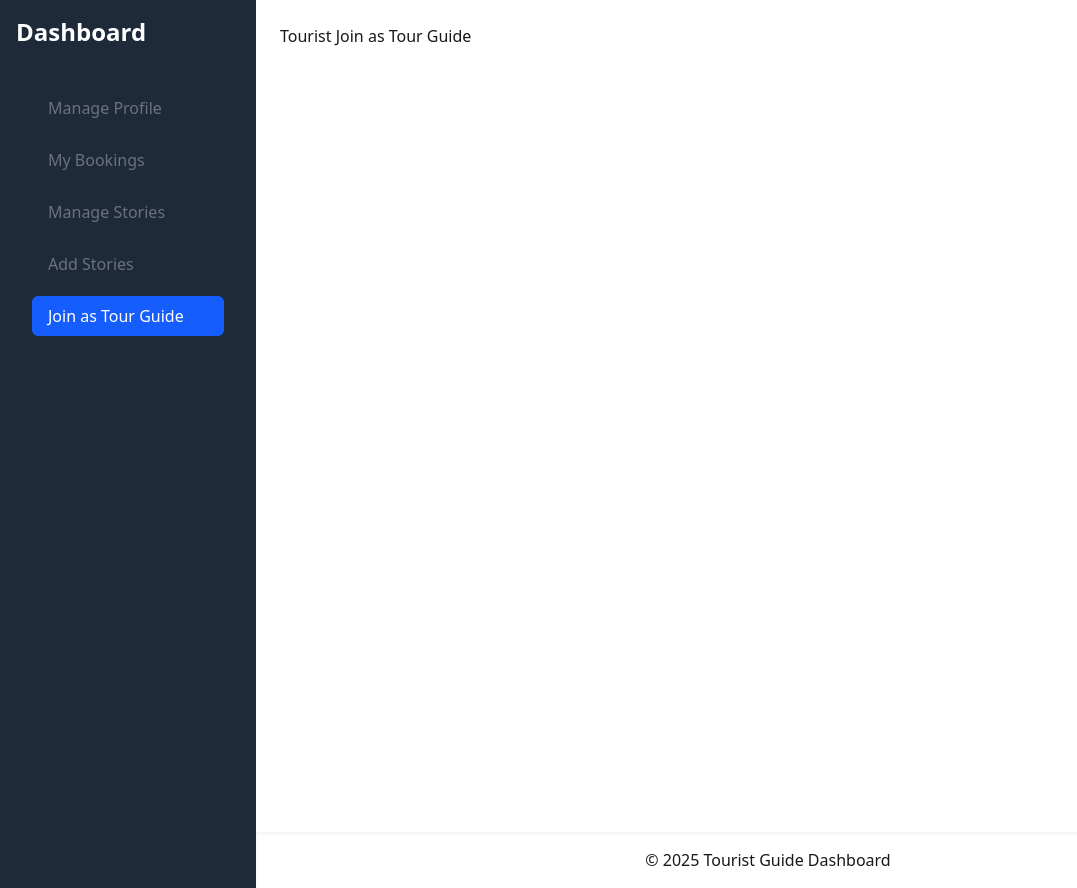
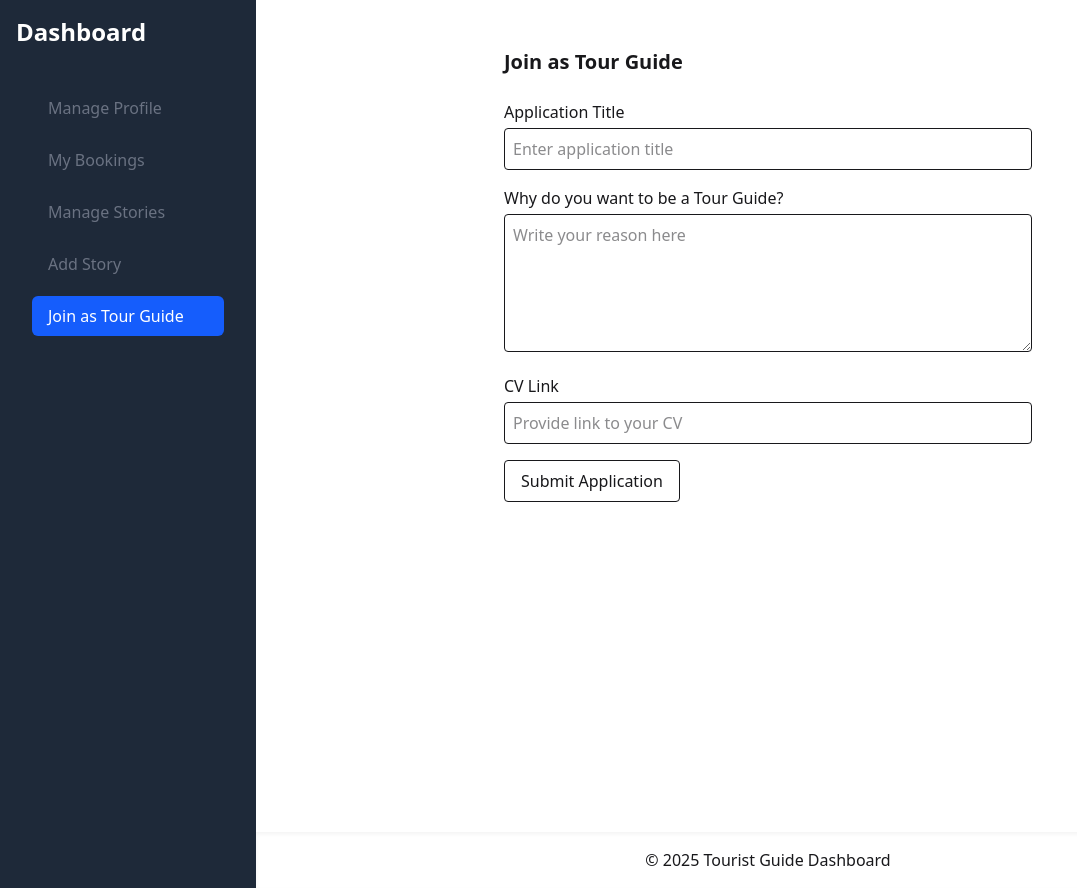
Before and after one commit to toimurhasan/sonarbangla-travels-client, a React (Vite) app: page /dashboard/tourist/join-tour-guide in a window 1280 px wide. Shown: the whole page, without its empty margins (0-1077 px from the left). Built offline with nearby package versions, Linux system fonts and the light colour scheme; no server answers.

Commit message:
complete tourist dashboard design

```diff
--- a/src/components/SidebarNav.jsx
+++ b/src/components/SidebarNav.jsx
@@ -6,7 +6,7 @@ const linksByRole = {
     { to: "/dashboard/tourist/manage-profile", label: "Manage Profile" },
     { to: "/dashboard/tourist/my-bookings", label: "My Bookings" },
     { to: "/dashboard/tourist/manage-stories", label: "Manage Stories" },
-    { to: "/dashboard/tourist/add-stories", label: "Add Stories" },
+    { to: "/dashboard/tourist/add-story", label: "Add Story" },
     { to: "/dashboard/tourist/join-tour-guide", label: "Join as Tour Guide" },
   ],
   tourGuide: [
--- /dev/null
+++ b/src/dashboard/TouristAddStories.jsx
@@ -0,0 +1,110 @@
+import React, { useState } from "react";
+import { useNavigate } from "react-router";
+
+const TouristAddStories = () => {
+  const [title, setTitle] = useState("");
+  const [content, setContent] = useState("");
+  const [images, setImages] = useState([]);
+  const navigate = useNavigate();
+
+  const handleImageChange = (e) => {
+    // Convert FileList to array and append to images state
+    const files = Array.from(e.target.files);
+    setImages((prev) => [...prev, ...files]);
+  };
+
+  const handleRemoveImage = (index) => {
+    setImages((prev) => prev.filter((_, i) => i !== index));
+  };
+
+  const handleSubmit = async (e) => {
+    e.preventDefault();
+
+    // Prepare form data for images + other fields
+    const formData = new FormData();
+    formData.append("title", title);
+    formData.append("content", content);
+    images.forEach((img, i) => formData.append("images", img));
+
+    // TODO: Replace with actual API call to save story
+    try {
+      await fetch("/api/stories", {
+        method: "POST",
+        body: formData,
+      });
+      // After save, navigate to manage stories route
+      navigate("/dashboard/tourist/manage-stories");
+    } catch (error) {
+      console.error("Failed to save story", error);
+    }
+  };
+
+  return (
+    <div className="p-4 max-w-3xl mx-auto">
+      <h2 className="text-xl font-semibold mb-4">Add Story</h2>
+      <form onSubmit={handleSubmit} className="space-y-4">
+        <div>
+          <label htmlFor="title" className="block mb-1 font-medium">
+            Title
+          </label>
+          <input
+            id="title"
+            type="text"
+            value={title}
+            onChange={(e) => setTitle(e.target.value)}
+            required
+            className="w-full border p-2 rounded"
+            placeholder="Enter story title"
+          />
+        </div>
+        <div>
+          <label htmlFor="content" className="block mb-1 font-medium">
+            Story Content
+          </label>
+          <textarea
+            id="content"
+            rows={6}
+            value={content}
+            onChange={(e) => setContent(e.target.value)}
+            required
+            className="w-full border p-2 rounded"
+            placeholder="Write your story here"
+          />
+        </div>
+        <div>
+          <label className="block mb-1 font-medium">Upload Images</label>
+          <input type="file" multiple accept="image/*" onChange={handleImageChange} />
+          {images.length > 0 && (
+            <div className="mt-2 flex flex-wrap gap-2">
+              {images.map((img, index) => {
+                const url = URL.createObjectURL(img);
+                return (
+                  <div key={index} className="relative w-24 h-24 border rounded overflow-hidden">
+                    <img
+                      src={url}
+                      alt={`preview-${index}`}
+                      className="object-cover w-full h-full"
+                    />
+                    <button
+                      type="button"
+                      onClick={() => handleRemoveImage(index)}
+                      className="absolute top-0 right-0 bg-gray-200 rounded-full p-1 text-sm"
+                      aria-label="Remove image"
+                    >
+                      ✕
+                    </button>
+                  </div>
+                );
+              })}
+            </div>
+          )}
+        </div>
+        <button type="submit" className="px-4 py-2 rounded border font-medium">
+          Submit Story
+        </button>
+      </form>
+    </div>
+  );
+};
+
+export default TouristAddStories;
--- /dev/null
+++ b/src/dashboard/TouristJoinTourGuide.jsx
@@ -0,0 +1,87 @@
+import React, { useState } from "react";
+
+const TouristJoinTourGuide = () => {
+  const [title, setTitle] = useState("");
+  const [reason, setReason] = useState("");
+  const [cvLink, setCvLink] = useState("");
+  const [modalOpen, setModalOpen] = useState(false);
+
+  const handleSubmit = (e) => {
+    e.preventDefault();
+
+    // TODO: Send application data to backend here
+
+    setModalOpen(true);
+  };
+
+  return (
+    <div className="p-6 max-w-xl mx-auto">
+      <h2 className="text-xl font-semibold mb-6">Join as Tour Guide</h2>
+      <form onSubmit={handleSubmit} className="space-y-4">
+        <div>
+          <label className="block mb-1 font-medium" htmlFor="title">
+            Application Title
+          </label>
+          <input
+            id="title"
+            type="text"
+            required
+            value={title}
+            onChange={(e) => setTitle(e.target.value)}
+            className="w-full border p-2 rounded"
+            placeholder="Enter application title"
+          />
+        </div>
+
+        <div>
+          <label className="block mb-1 font-medium" htmlFor="reason">
+            Why do you want to be a Tour Guide?
+          </label>
+          <textarea
+            id="reason"
+            rows={5}
+            required
+            value={reason}
+            onChange={(e) => setReason(e.target.value)}
+            className="w-full border p-2 rounded"
+            placeholder="Write your reason here"
+          />
+        </div>
+
+        <div>
+          <label className="block mb-1 font-medium" htmlFor="cvLink">
+            CV Link
+          </label>
+          <input
+            id="cvLink"
+            type="url"
+            required
+            value={cvLink}
+            onChange={(e) => setCvLink(e.target.value)}
+            className="w-full border p-2 rounded"
+            placeholder="Provide link to your CV"
+          />
+        </div>
+
+        <button type="submit" className="px-4 py-2 rounded border font-medium">
+          Submit Application
+        </button>
+      </form>
+
+      {/* Modal */}
+      {modalOpen && (
+        <div className="fixed inset-0 flex items-center justify-center bg-black bg-opacity-50 z-50">
+          <div className="bg-white rounded p-6 max-w-sm w-full text-center shadow-lg">
+            <h3 className="text-lg font-semibold mb-4">Application Successful</h3>
+            <p>Your tour guide application has been submitted successfully.</p>
+            <button onClick={() => setModalOpen(false)} className="mt-6 px-4 py-2 border rounded">
+              Close
+            </button>
+          </div>
+        </div>
+      )}
+    </div>
+  );
+};
+
+export default TouristJoinTourGuide;
--- /dev/null
+++ b/src/dashboard/TouristManageStories.jsx
@@ -0,0 +1,71 @@
+import React, { useEffect, useState } from "react";
+import { useNavigate } from "react-router";
+
+const TouristManageStories = () => {
+  const [stories, setStories] = useState([]);
+  const navigate = useNavigate();
+
+  useEffect(() => {
+    // Fetch all stories from API on mount
+    async function fetchStories() {
+      try {
+        const res = await fetch("/api/stories");
+        const data = await res.json();
+        setStories(data);
+      } catch (error) {
+        console.error("Failed to fetch stories", error);
+      }
+    }
+    fetchStories();
+  }, []);
+
+  const handleDelete = async (storyId) => {
+    if (!window.confirm("Are you sure you want to delete this story?")) return;
+
+    try {
+      await fetch(`/api/stories/${storyId}`, { method: "DELETE" });
+      setStories((prev) => prev.filter((story) => story._id !== storyId));
+    } catch (error) {
+      console.error("Failed to delete story", error);
+    }
+  };
+
+  const handleEdit = (storyId) => {
+    navigate(`/dashboard/tourist/edit-story/${storyId}`);
+  };
+
+  return (
+    <div className="p-4 max-w-5xl mx-auto grid grid-cols-1 md:grid-cols-2 lg:grid-cols-3 gap-6">
+      {stories.length === 0 && <p className="col-span-full text-center">No stories found.</p>}
+
+      {stories.map((story) => (
+        <div key={story._id} className="border rounded shadow p-4 flex flex-col">
+          <h3 className="font-semibold text-lg mb-2">{story.title}</h3>
+          <p className="flex-grow whitespace-pre-line mb-4">{story.content}</p>
+          {story.images && story.images.length > 0 && (
+            <div className="flex flex-wrap gap-2 mb-4">
+              {story.images.map((imgUrl, idx) => (
+                <img
+                  key={idx}
+                  src={imgUrl}
+                  alt={`story-img-${idx}`}
+                  className="w-20 h-20 object-cover rounded"
+                />
+              ))}
+            </div>
+          )}
+          <div className="flex justify-end space-x-2">
+            <button onClick={() => handleEdit(story._id)} className="px-3 py-1 border rounded">
+              Edit
+            </button>
+            <button onClick={() => handleDelete(story._id)} className="px-3 py-1 border rounded">
+              Delete
+            </button>
+          </div>
+        </div>
+      ))}
+    </div>
+  );
+};
+
+export default TouristManageStories;
```
Also changed, not shown: src/routes/router.jsx (+6 -3 lines).
